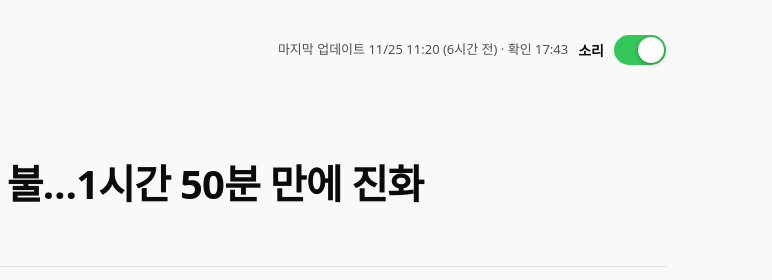
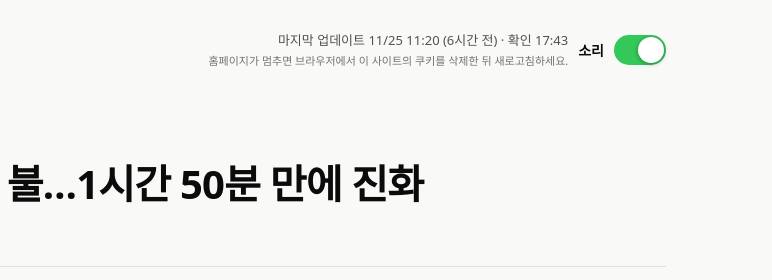
Before and after one commit to dongjin0555-blip/busan-weather-news, a plain HTML site: page index.html in a window 1280 px wide. Shown: the top 280 px of the page, 508-1280 px from the left. Drawn offline with Linux system fonts and the light colour scheme.

Commit message:
마지막 업데이트 아래에 홈페이지 멈춤 시 쿠키 삭제 안내 문구 추가
Co-Authored-By: Claude Sonnet 5.5 <noreply@anthropic.com>
Claude-Session: https://claude.ai/code/session_0169cbnxnSKwnu7kH83R98kS

```diff
--- a/index.html
+++ b/index.html
@@ -46,6 +46,8 @@
   .top { display: flex; flex-wrap: wrap; justify-content: space-between; align-items: center; gap: 6px 12px; margin-bottom: 4px; color: var(--ink-2); font-size: 13px; }
   .top .left { font-weight: 600; display: inline-flex; align-items: center; gap: 10px; }
   .logo { display: block; height: 72px; width: auto; }
+  .updbox { display: flex; flex-direction: column; align-items: flex-end; text-align: right; gap: 2px; }
+  .hint { font-size: 11px; opacity: .8; }
   .top .right { display: flex; flex-wrap: wrap; align-items: center; gap: 6px 10px; }
   .ghost { border: 1px solid var(--border); background: var(--surface); border-radius: 8px; padding: 3px 10px; cursor: pointer; font-size: 12px; color: var(--ink-2); }
   .ghost:hover { background: var(--wash); }
@@ -86,7 +88,10 @@
   <div class="top">
     <span class="left"><img class="logo" src="mascot.png" alt="NEWS" width="46" height="72"><span id="count"></span></span>
     <div class="right">
-      <span id="upd" aria-live="polite">불러오는 중…</span>
+      <div class="updbox">
+        <span id="upd" aria-live="polite">불러오는 중…</span>
+        <small class="hint">홈페이지가 멈추면 브라우저에서 이 사이트의 쿠키를 삭제한 뒤 새로고침하세요.</small>
+      </div>
       <label class="sw" for="snd"><span id="sndlbl">소리</span>
         <input type="checkbox" id="snd" role="switch" aria-label="새 기사 알림 소리 켜기/끄기">
         <span class="track" aria-hidden="true"><span class="knob"></span></span>
```
